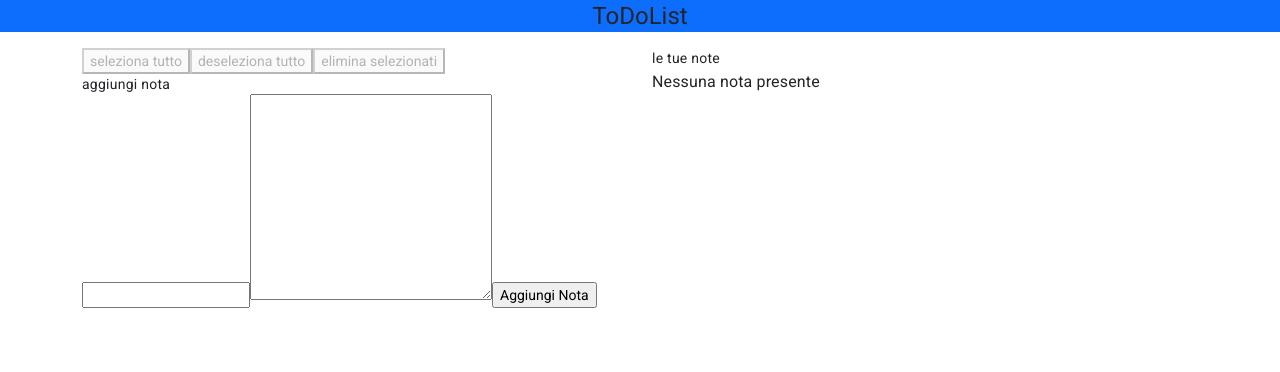
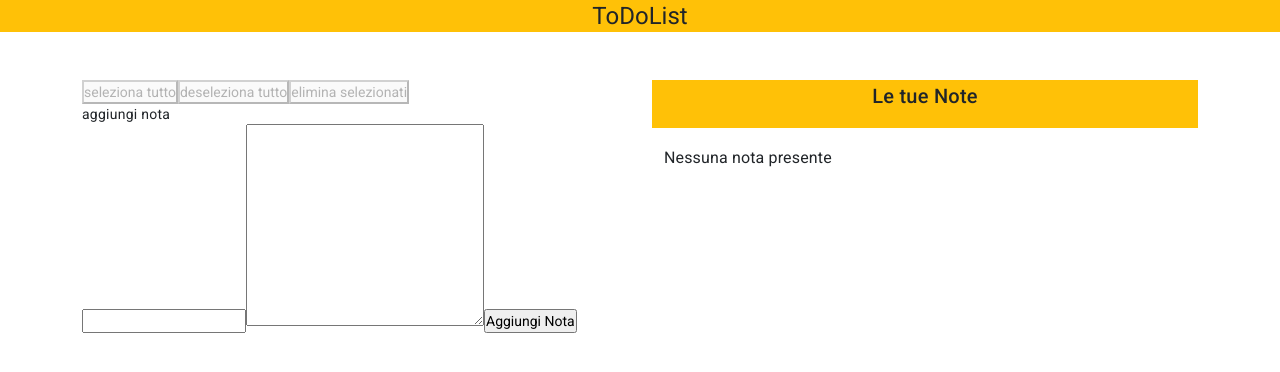
Before and after one commit to Angeloamenta/todolist-tw, an Angular app: page / in a window 1280 px wide. Shown: the top 372 px of the page. Built offline with nearby package versions, Linux system fonts and the light colour scheme.

Commit message:
button notes

```diff
--- a/src/app/app.component.css
+++ b/src/app/app.component.css
@@ -0,0 +1,9 @@
+
+.header {
+    display: block;
+    height: 80px;
+}
+
+.content-app {
+    height: calc(100vh - 80px);
+}
--- a/src/app/app.component.html
+++ b/src/app/app.component.html
@@ -1,6 +1,6 @@
-<app-header></app-header>
+<app-header class="header"></app-header>
 
-<div class="container">
+<div class="content-app container">
     <div class="row">
         <!-- section sx -->
         <div class="col-6">
@@ -14,19 +14,27 @@
         </div>
 
         <!-- section dx -->
-        <div class="col-6">
-            <div>
-                le tue note
-            </div>
-            <div *ngIf="notebase.length <= 0">
-                <h3>
-                    Nessuna nota presente
-                </h3>
+        <div class="col-6 section-dx">
+            <div class="container">
+                <div class="row mb-3">
+                    <div class="col bg-warning text-center">
+                        <h2>Le tue Note</h2>
+                    </div>
+                </div>
+                <div class="row">
+                    <div class="col" *ngIf="notebase.length <= 0">
+                        <h3>
+                            Nessuna nota presente
+                        </h3>
+                    </div>
+                </div>
+                <div class="row">
+                    <div class="col" *ngIf="notebase.length >= 1">
+                        <app-note></app-note>
+                    </div>
+                </div>
             </div>
 
-            <div *ngIf="notebase.length >= 1">
-                <app-note></app-note>
-            </div>
 
         </div>
     </div>
--- a/src/app/components/header/header.component.html
+++ b/src/app/components/header/header.component.html
@@ -1,4 +1,4 @@
-<header class="text-center bg-primary">
+<header class="text-center bg-warning">
     <h1>
         ToDoList
     </h1>
--- a/src/app/components/note/note.component.css
+++ b/src/app/components/note/note.component.css
@@ -0,0 +1,31 @@
+
+.note-title {
+    height: 50px;
+}
+
+.single-note {
+    box-shadow: rgba(50, 50, 93, 0.25) 0px 6px 12px -2px, rgba(0, 0, 0, 0.3) 0px 3px 7px -3px;
+}
+
+.edit-note,
+.delete-note {
+    border-radius: 5px;
+    padding: 4px 10px;
+    border: none;
+    text-transform: capitalize;
+}
+
+.edit-note {
+    background-color:cornflowerblue
+}
+
+
+.delete-note {
+    background-color: orange
+}
+
+.edit-note:hover,
+.delete-note:hover {
+    background-color: transparent;
+    border: 0.1px solid black;
+}
--- a/src/app/components/note/note.component.html
+++ b/src/app/components/note/note.component.html
@@ -1,3 +1,22 @@
+<div class="containerfluid single-note mt-2" *ngFor="let note of notebase; let indexOfelement=index;">
+    <div class="row bg-secondary">
+        <div class="col-10 note-title d-flex align-items-center bg-secondary">
+            <input class="m-0" (change)="checkNote(indexOfelement)" [checked]="note.checked" type="checkbox" name="" id="">
+            <h3 class="my-0 mx-2">{{note.name}}</h3>
+        </div>
+        <div class="col-2">
+            <button class="edit-note" (click)="editNote(indexOfelement)"><i class="fa-solid fa-pen-to-square"></i></button>
+            <button class="delete-note" (click)="delete(indexOfelement)"><i class="fa-solid fa-eraser"></i></button>
+        </div>
+    </div>
+    <div class="row">
+        <div class="col-12">
+            <p>{{note.text}}</p>
+        </div>
+    </div>
+</div>
+
+
 <div style="background-color: antiquewhite;" *ngFor="let note of notebase; let indexOfelement=index;">
     <input (change)="checkNote(indexOfelement)" [checked]="note.checked" type="checkbox" name="" id="">
     <h3>{{note.name}}</h3>
@@ -5,16 +24,8 @@
     <div>
         <button (click)="editNote(indexOfelement)">edit</button>
         <button (click)="delete(indexOfelement)">cancella</button>
-        <!-- <button (click)="selectAll()">tutto</button> -->
     </div>
     <div *ngIf="note.edit">
-        <!-- <div>
-            <input type="text" value="{{note.name}}">
-        </div>
-        <div>
-            <textarea name="" id="" cols="30" rows="10" value="{{note.text}}"></textarea>
-        </div>
-        <button (click)="editSingleNote(indexOfelement)">modifica nota</button> -->
         <form [formGroup]="editForm" (ngSubmit)="editFormNote(indexOfelement)">
             <input type="text" name="name" formControlName="name">
             <textarea name="" id="" cols="30" rows="10" formControlName="text"></textarea>
@@ -28,3 +39,21 @@
         nota esistente
     </div>
 </div>
+
+
+
+<!-- <div class="containerfluid">
+    <div class="row single-note" *ngFor="let note of notebase; let indexOfelement=index;">
+        <div class="col-12 note-title d-flex align-items-center bg-secondary">
+            <input class="m-0" (change)="checkNote(indexOfelement)" [checked]="note.checked" type="checkbox" name="" id="">
+            <h3 class="my-0 mx-2">{{note.name}}</h3>
+        </div>
+        <div class="col-12">
+            <p>{{note.text}}</p>
+        </div>
+        <div class="col-12">
+            <button class="edit-note" (click)="editNote(indexOfelement)"><i class="fa-solid fa-pen-to-square"></i></button>
+            <button class="delete-note" (click)="delete(indexOfelement)"><i class="fa-solid fa-eraser"></i></button>
+        </div>
+    </div>
+</div> -->
--- a/src/index.html
+++ b/src/index.html
@@ -9,6 +9,7 @@
   <link rel="preconnect" href="https://fonts.gstatic.com">
   <link href="https://fonts.googleapis.com/css2?family=Roboto:wght@300;400;500&display=swap" rel="stylesheet">
   <link href="https://fonts.googleapis.com/icon?family=Material+Icons" rel="stylesheet">
+  <link rel="stylesheet" href="https://cdnjs.cloudflare.com/ajax/libs/font-awesome/6.4.0/css/all.min.css" integrity="sha512-iecdLmaskl7CVkqkXNQ/ZH/XLlvWZOJyj7Yy7tcenmpD1ypASozpmT/E0iPtmFIB46ZmdtAc9eNBvH0H/ZpiBw==" crossorigin="anonymous" referrerpolicy="no-referrer" />
 </head>
 <body class="mat-typography">
   <app-root></app-root>
--- a/src/styles.css
+++ b/src/styles.css
@@ -2,3 +2,9 @@
 @import "~bootstrap/dist/css/bootstrap.css";
 html, body { height: 100%; }
 body { margin: 0; font-family: Roboto, "Helvetica Neue", sans-serif; }
+
+* {
+    padding: 0;
+    box-sizing: border-box;
+    margin: 0;
+}
```
